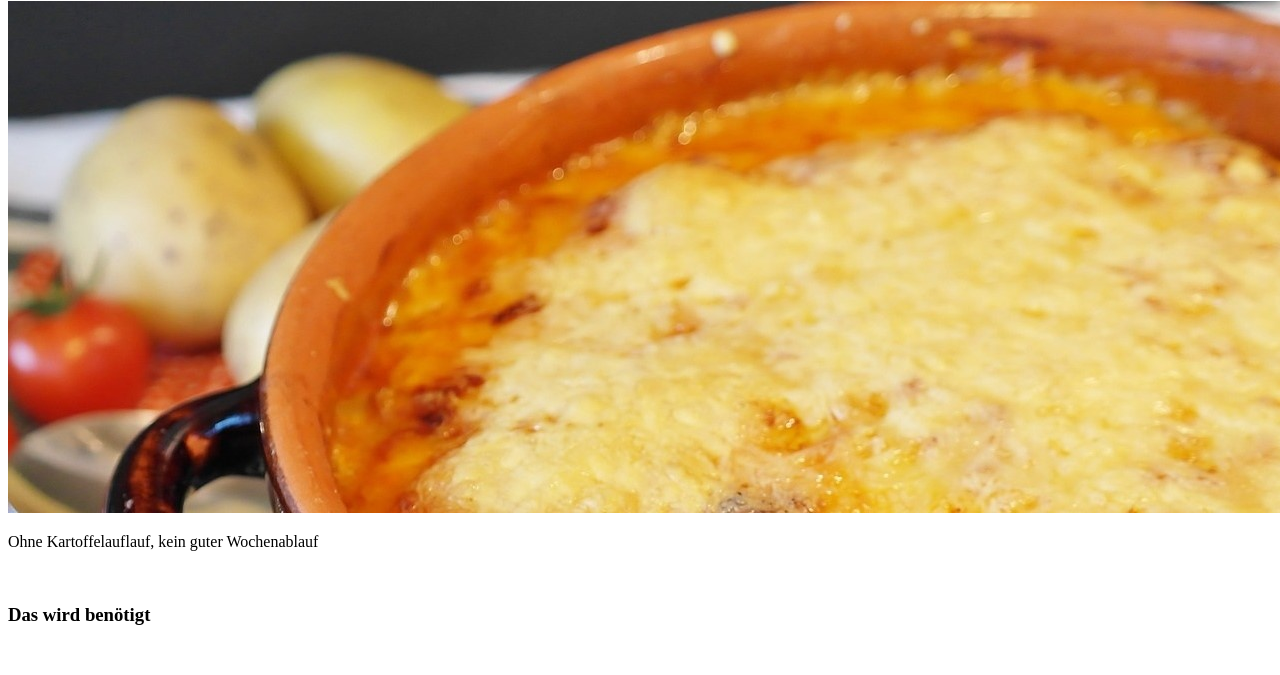
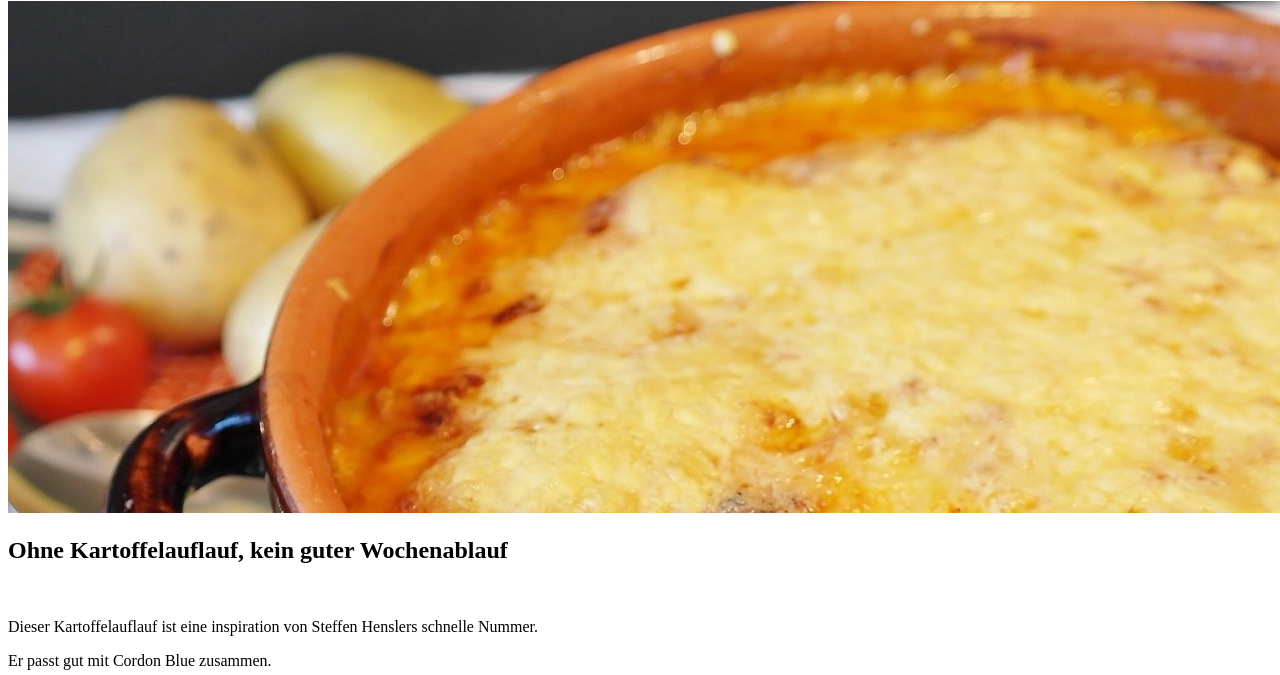
Before and after one commit to Frittenfred97/odin-recipes, a plain HTML site: page rezepte/kartoffelauflauf.html in a window 1280 px wide. Shown: the part 79-754 px from the top of the page. Drawn offline with Linux system fonts and the light colour scheme.

Commit message:
added content.

```diff
--- a/rezepte/kartoffelauflauf.html
+++ b/rezepte/kartoffelauflauf.html
@@ -11,8 +11,10 @@
         <h1>Kartoffelauflauf</h1>
         <img src="../img/kartoffelauflauf.jpg" alt="Bild welches einen Topf mit Kartoffelauflauf zeigt."></img>
         <br>
-        <p>Ohne Kartoffelauflauf, kein guter Wochenablauf</p>
+        <h2>Ohne Kartoffelauflauf, kein guter Wochenablauf</h2>
         <br>
+        <p>Dieser Kartoffelauflauf ist eine inspiration von Steffen Henslers schnelle Nummer.</p>
+        <p>Er passt gut mit Cordon Blue zusammen.</p>
         <h3>Das wird benötigt</h3>
         <br>
         <ul>
```
Also changed, not shown: rezepte/Tortellini-sahnesosse.html (+2 -1 lines), rezepte/grilled-cheese.html (+1 -0 lines).
